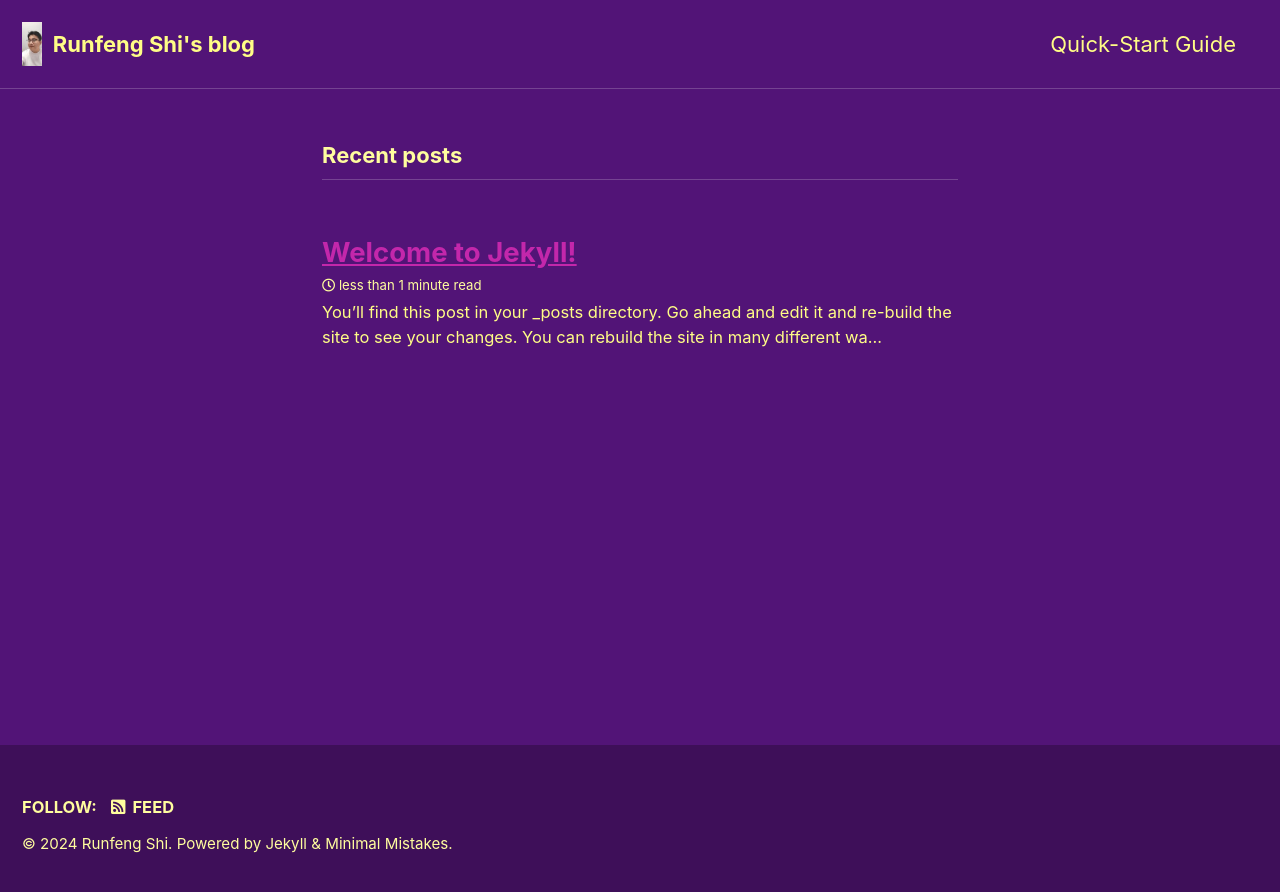
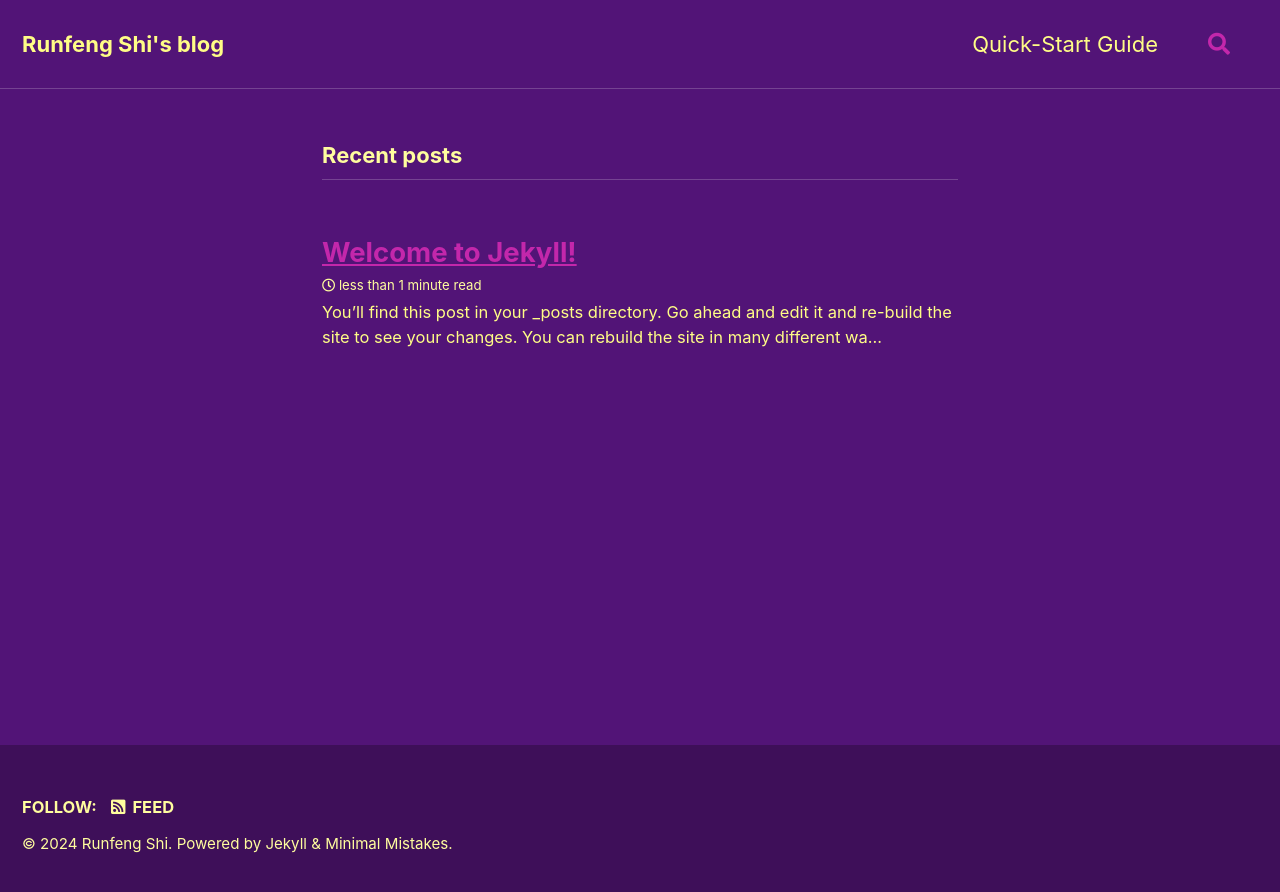
Before and after one commit to engineering2010/engineering2010.github.io, a Jekyll site: the page built from index.markdown, in a window 1280 px wide. Shown: the top 892 px of the page. Built offline with Jekyll 4.4.1, drawn with Linux system fonts in a browser that asks for light colours; cached includes are drawn as plain includes; the list of posts is cut into pages by our own code.

```diff
--- a/_config.yml
+++ b/_config.yml
@@ -25,7 +25,7 @@ url                      : "https://engineering2010.github.io" # the base hostna
 baseurl                  : # the subpath of your site, e.g. "/blog"
 repository               : # GitHub username/repo-name e.g. "mmistakes/minimal-mistakes"
 teaser                   : # path of fallback teaser image, e.g. "/assets/images/500x300.png"
-logo                     : "/assets/images/Runfeng_portrait.jpg" # path of logo image to display in the masthead, e.g. "/assets/images/88x88.png"
+logo                     : # path of logo image to display in the masthead, e.g. "/assets/images/88x88.png"
 masthead_title           : # overrides the website title displayed in the masthead, use " " for no title
 # breadcrumbs            : false # true, false (default)
 words_per_minute         : 200
@@ -59,7 +59,7 @@ reCaptcha:
 atom_feed:
   path                   : # blank (default) uses feed.xml
   hide                   : # true, false (default)
-search                   : # true, false (default)
+search                   : true
 search_full_content      : # true, false (default)
 search_provider          : # lunr (default), algolia, google
 lunr:
```
